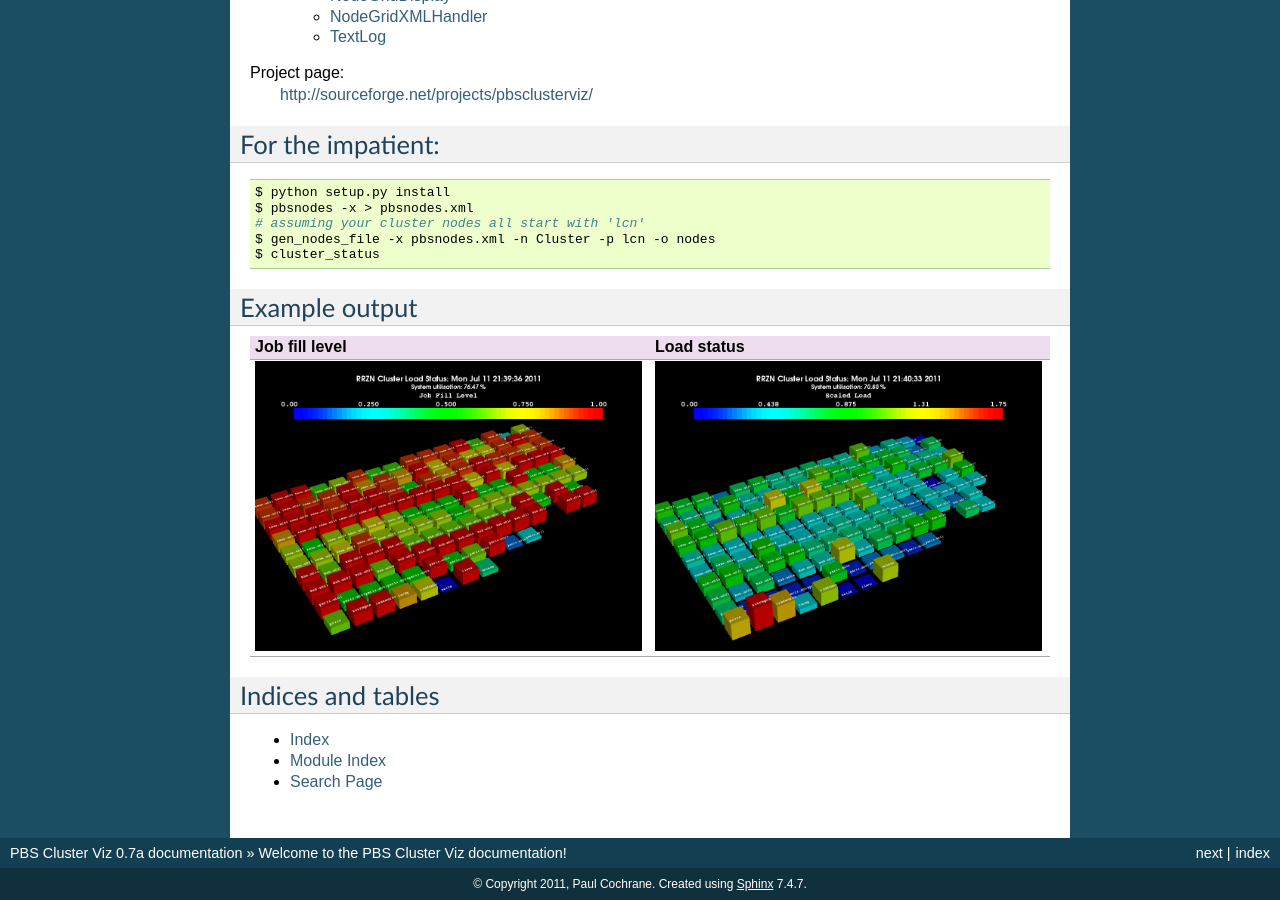
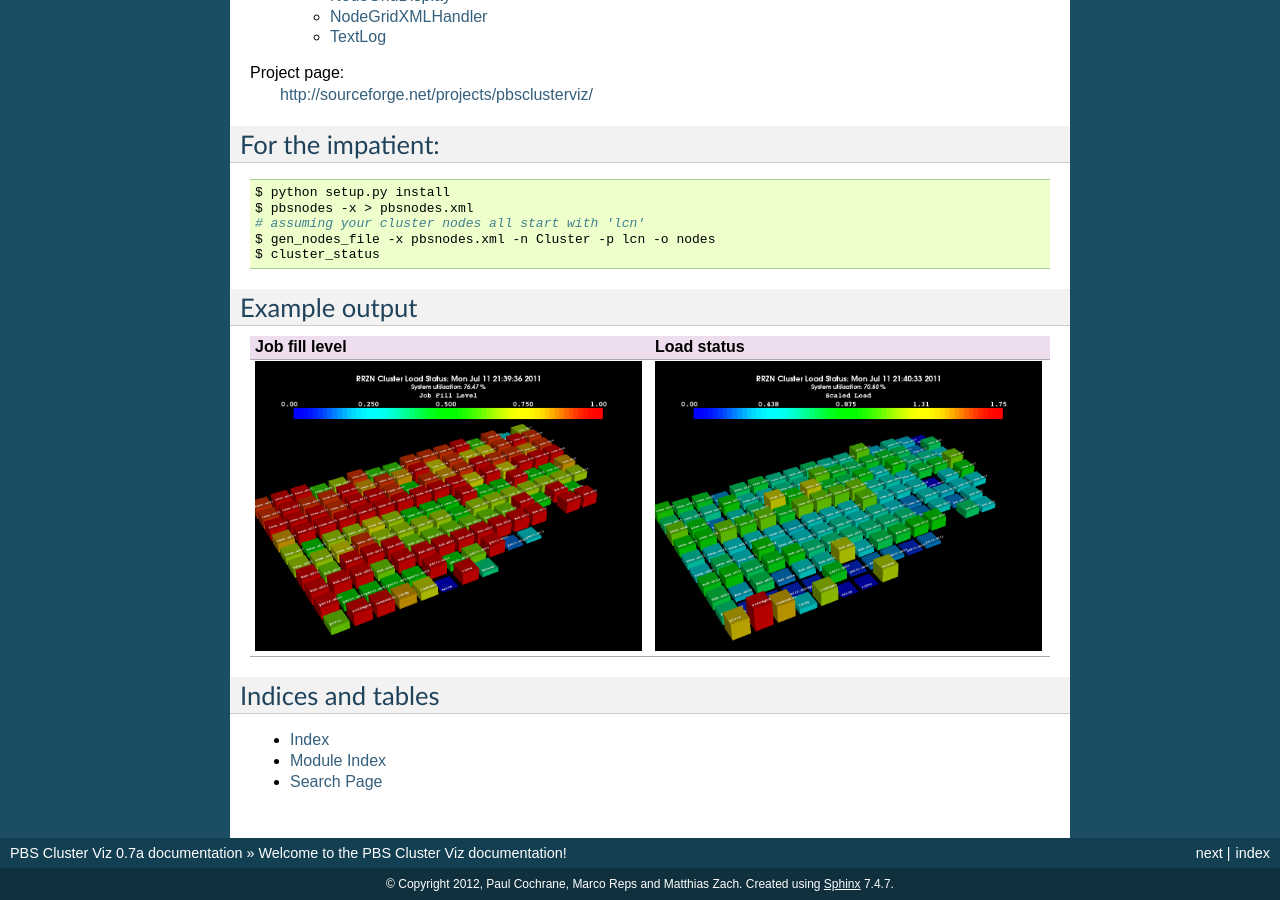
Before and after one commit to paultcochrane/pbsclusterviz, a Sphinx documentation site: the page built from doc/index.rst, in a window 1280 px wide and 900 px high, scrolled down 624 px. Built offline with Sphinx 7.4.7, drawn with Linux system fonts in a browser that asks for light colours; formulas are drawn with MathJax 3; comment, search, counter and statistics services are not loaded.

Commit message:
Added Marco and Matthias to the copyright info and the author list in the docs
Credit where credit's due!

```diff
--- a/doc/conf.py
+++ b/doc/conf.py
@@ -38,7 +38,7 @@ master_doc = 'index'
 
 # General information about the project.
 project = u'PBS Cluster Viz'
-copyright = u'2011, Paul Cochrane'
+copyright = u'2012, Paul Cochrane, Marco Reps and Matthias Zach'
 
 # The version info for the project you're documenting, acts as replacement for
 # |version| and |release|, also used in various other places throughout the
@@ -173,7 +173,7 @@ htmlhelp_basename = 'PBSClusterVizdoc'
 # (source start file, target name, title, author, documentclass [howto/manual]).
 latex_documents = [
   ('index', 'PBSClusterViz.tex', u'PBS Cluster Viz Documentation',
-   u'Paul Cochrane', 'manual'),
+   u'Paul Cochrane, Marco Reps and Matthias Zach', 'manual'),
 ]
 
 # The name of an image file (relative to this directory) to place at the top of
```
